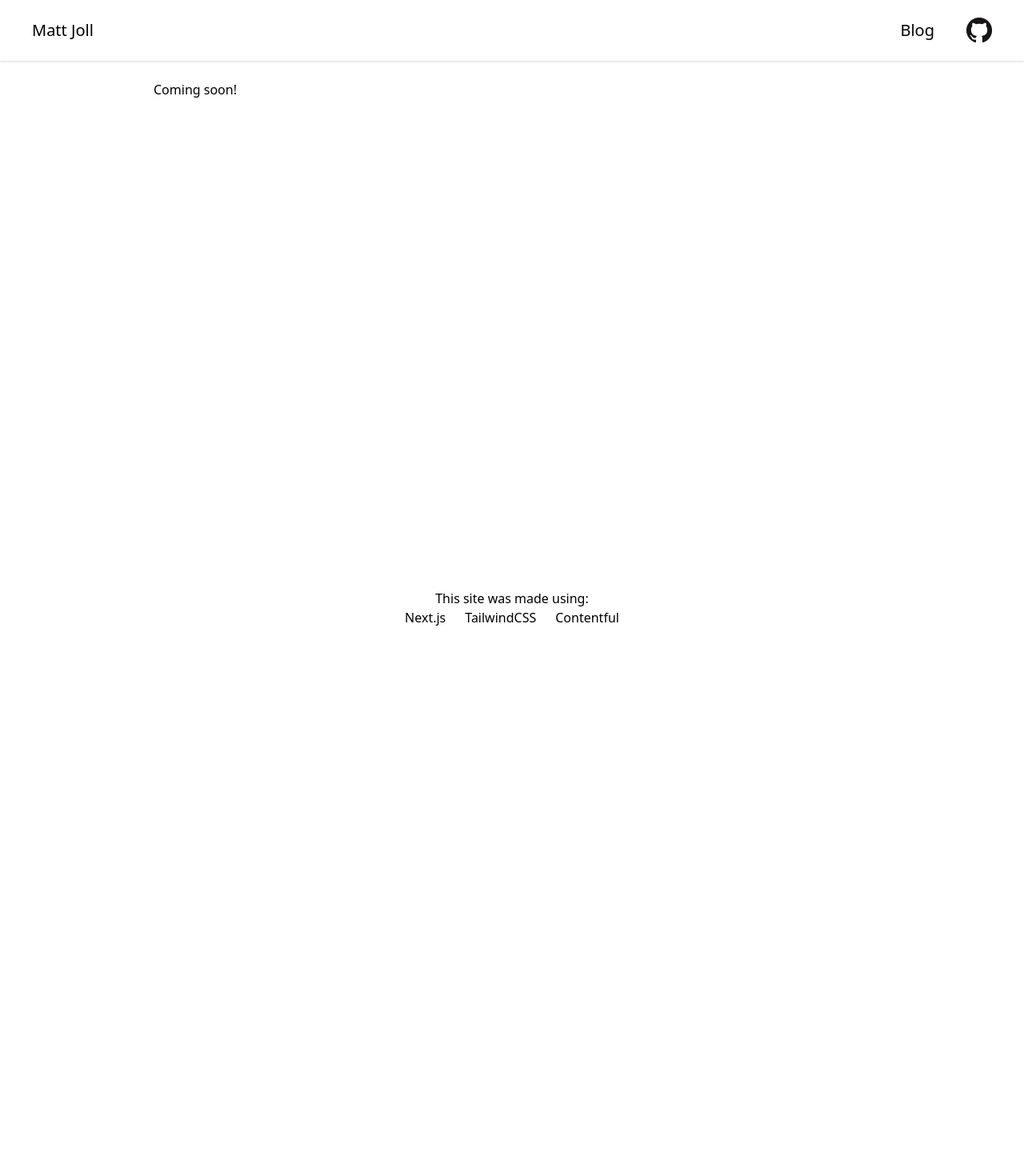
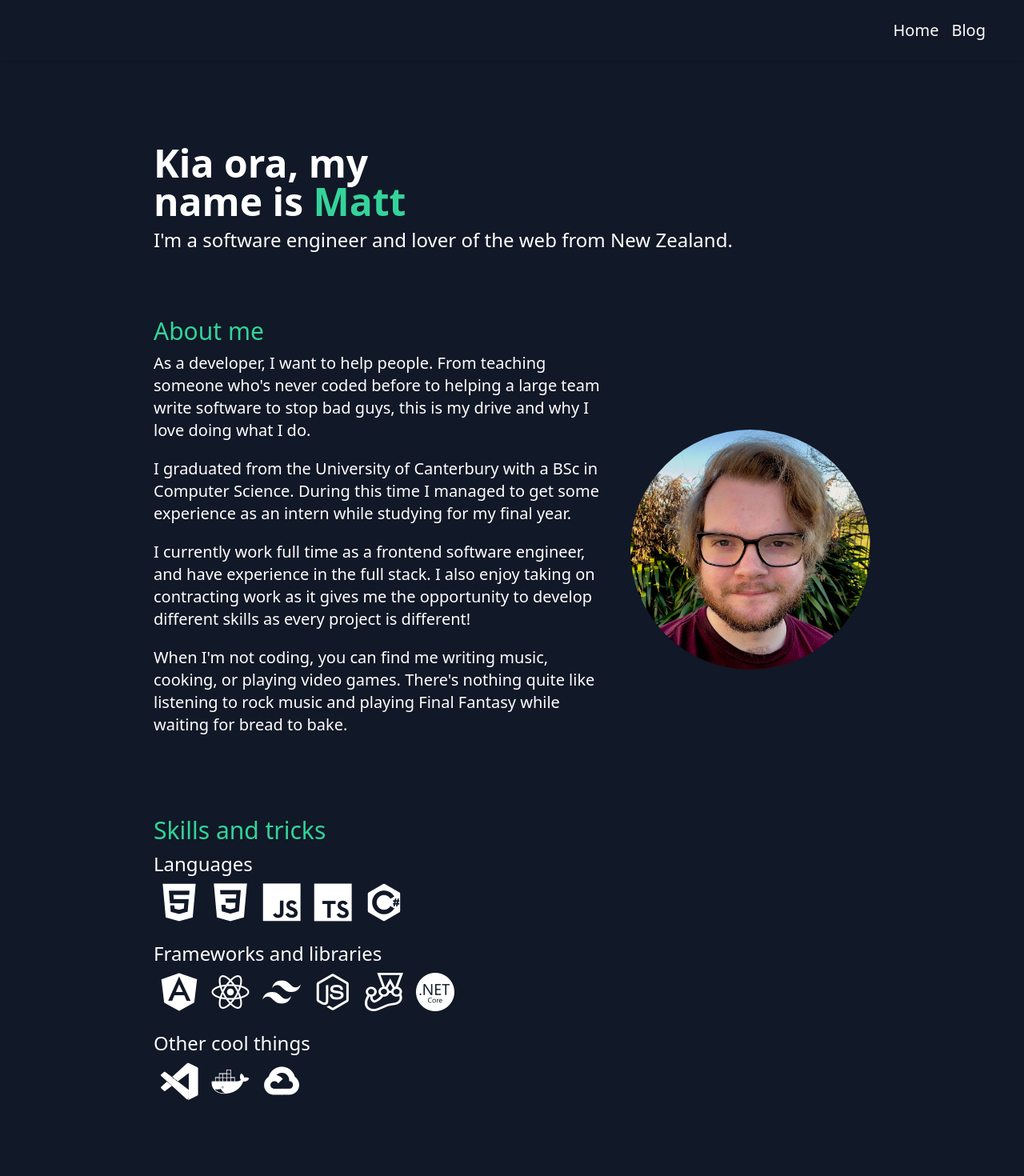
Before and after one commit to mattjoll/matt-joll-website-next, a Next.js app: page / in a window 1280 px wide. Shown: the top 1470 px of the page at 80% size. Before the commit the page ends 800 px from the top, so only its background shows below. Built offline with nearby package versions, Linux system fonts and the light colour scheme.

Commit message:
feat(landing): Create initial landing page with about and skills sections

```diff
--- /dev/null
+++ b/components/AboutSection.tsx
@@ -0,0 +1,7 @@
+import { FunctionComponent } from 'react';
+
+const AboutSection: FunctionComponent = ({ children }) => {
+  return <section className="my-20">{children}</section>;
+};
+
+export default AboutSection;
--- a/components/BlogPostPreview.tsx
+++ b/components/BlogPostPreview.tsx
@@ -8,7 +8,7 @@ type BlogPostPreviewProps = {
 
 const BlogPostPreview: FunctionComponent<BlogPostPreviewProps> = (props) => {
   return (
-    <div className="bg-white p-4 rounded-lg shadow-lg">
+    <div className="p-4 rounded-lg shadow-lg">
       <div className="h-full flex flex-col">
         <h2>{props.blogPost.title}</h2>
         <div className="font-light my-2 text-sm">
--- /dev/null
+++ b/components/DevIcon.tsx
@@ -0,0 +1,22 @@
+import { FunctionComponent } from 'react';
+
+type DevIconProps = {
+  icon: string;
+  link?: string;
+  size?: string;
+};
+
+const DevIcon: FunctionComponent<DevIconProps> = (props) => {
+  return (
+    <a
+      className="cursor-pointer mx-2"
+      href={props.link}
+      target="_blank"
+      rel="noopener noreferrer"
+    >
+      <i className={`${props.icon} ${props.size || 'text-5xl'}`}></i>
+    </a>
+  );
+};
+
+export default DevIcon;
--- a/components/Footer.tsx
+++ b/components/Footer.tsx
@@ -1,35 +1,22 @@
 import { FunctionComponent } from 'react';
+import DevIcon from './DevIcon';
 
 const Footer: FunctionComponent = () => {
   return (
-    <footer className="flex flex-col items-center w-max mx-auto py-4">
-      <span>This site was made using: </span>
-      <div>
-        <a
-          className="px-3 hover:text-green-600"
-          href="https://nextjs.org"
-          target="_blank"
-          rel="noopener noreferrer"
-        >
-          Next.js
-        </a>
-        <a
-          className="px-3 hover:text-green-600"
-          href="https://tailwindcss.com"
-          target="_blank"
-          rel="noopener noreferrer"
-        >
-          TailwindCSS
-        </a>
-        <a
-          className="px-3 hover:text-green-600"
-          href="https://www.contentful.com"
-          target="_blank"
-          rel="noopener noreferrer"
-        >
-          Contentful
-        </a>
-      </div>
+    <footer className="py-4 flex justify-center">
+      <span>
+        &#169; 2021 Matt Joll |{' '}
+        <DevIcon
+          icon="devicon-twitter-original"
+          link="https://twitter.com/mattjoll"
+          size="text-md"
+        />
+        <DevIcon
+          icon="devicon-github-original"
+          link="https://github.com/mattjoll"
+          size="text-xl"
+        />
+      </span>
     </footer>
   );
 };
--- a/components/NavBar.tsx
+++ b/components/NavBar.tsx
@@ -4,23 +4,10 @@ import NavButton from './NavButton';
 
 const NavBar: FunctionComponent = () => {
   return (
-    <nav className="bg-white flex items-center justify-between px-10 py-4 shadow text-xl">
-      <div>Matt Joll</div>
+    <nav className="bg-gray-900 flex items-center justify-end px-10 py-4 shadow text-xl">
       <div className="flex items-center">
+        <NavButton href="/" label="Home" />
         <NavButton href="/blog" label="Blog" />
-        <a
-          className="max-h-8 ml-8"
-          href="https://github.com/mattjoll"
-          target="_blank"
-          rel="noopener noreferrer"
-        >
-          <Image
-            alt="GitHub"
-            height={32}
-            src="/images/GitHub-Mark-32px.png"
-            width={32}
-          />
-        </a>
       </div>
     </nav>
   );
--- a/components/PageHead.tsx
+++ b/components/PageHead.tsx
@@ -28,6 +28,10 @@ const PageHead: FunctionComponent<PageHeadProps> = (props) => {
       />
       <meta name="og:type" content={props.type || 'website'} />
       <link rel="icon" href="/favicon.ico" />
+      <link
+        rel="stylesheet"
+        href="https://cdn.jsdelivr.net/gh/devicons/devicon@v2.14.0/devicon.min.css"
+      />
     </Head>
   );
 };
--- a/pages/blog/index.tsx
+++ b/pages/blog/index.tsx
@@ -13,7 +13,7 @@ const Blog: NextPage<BlogProps> = (props) => {
   ));
 
   return (
-    <div>
+    <div className="mt-20">
       <PageHead title="Blog" pageUrl="/blog" />
       <h1>Blog</h1>
       <div className="grid auto-rows-auto gap-4 grid-cols-1 lg:grid-cols-2 mt-5">
--- a/pages/index.tsx
+++ b/pages/index.tsx
@@ -1,11 +1,115 @@
 import type { NextPage } from 'next';
+import Image from 'next/image';
+import AboutSection from '../components/AboutSection';
+import DevIcon from '../components/DevIcon';
 import PageHead from '../components/PageHead';
 
 const Home: NextPage = () => {
   return (
     <div>
       <PageHead />
-      <h3>Coming soon!</h3>
+      <AboutSection>
+        <h1 className="max-w-sm">
+          Kia ora, my name is <span className="text-green-400">Matt</span>
+        </h1>
+        <h3>
+          I&apos;m a software engineer and lover of the web from New Zealand.
+        </h3>
+      </AboutSection>
+
+      <AboutSection>
+        <h2>About me</h2>
+        <article className="flex flex-col items-center lg:flex-row">
+          <section>
+            <p>
+              As a developer, I want to help people. From teaching someone
+              who&apos;s never coded before to helping a large team write
+              software to stop bad guys, this is my drive and why I love doing
+              what I do.
+            </p>
+            <p>
+              I graduated from the University of Canterbury with a BSc in
+              Computer Science. During this time I managed to get some
+              experience as an intern while studying for my final year.
+            </p>
+            <p>
+              I currently work full time as a frontend software engineer, and
+              have experience in the full stack. I also enjoy taking on
+              contracting work as it gives me the opportunity to develop
+              different skills as every project is different!
+            </p>
+            <p>
+              When I&apos;m not coding, you can find me writing music, cooking,
+              or playing video games. There&apos;s nothing quite like listening
+              to rock music and playing Final Fantasy while waiting for bread to
+              bake.
+            </p>
+          </section>
+          <figure className="block flex-shrink-0 lg:ml-6">
+            <Image
+              alt="Matt Joll"
+              className="rounded-full"
+              src="/images/Matt-head.jpg"
+              height={300}
+              width={300}
+            />
+          </figure>
+        </article>
+      </AboutSection>
+
+      <AboutSection>
+        <h2>Skills and tricks</h2>
+        <h3>Languages</h3>
+        <p className="flex flex-wrap">
+          <DevIcon
+            icon="devicon-html5-plain"
+            link="https://en.wikipedia.org/wiki/HTML5"
+          />
+          <DevIcon
+            icon="devicon-css3-plain"
+            link="https://en.wikipedia.org/wiki/CSS"
+          />
+          <DevIcon
+            icon="devicon-javascript-plain"
+            link="https://developer.mozilla.org/en-US/docs/Web/JavaScript"
+          />
+          <DevIcon
+            icon="devicon-typescript-plain"
+            link="https://www.typescriptlang.org"
+          />
+          <DevIcon
+            icon="devicon-csharp-plain"
+            link="https://docs.microsoft.com/en-us/dotnet/csharp/tour-of-csharp/"
+          />
+        </p>
+        <h3>Frameworks and libraries</h3>
+        <p className="flex flex-wrap">
+          <DevIcon icon="devicon-angularjs-plain" link="https://angular.io" />
+          <DevIcon icon="devicon-react-original" link="https://reactjs.org" />
+          <DevIcon
+            icon="devicon-tailwindcss-plain"
+            link="https://tailwindcss.com"
+          />
+          <DevIcon icon="devicon-nodejs-plain" link="https://nodejs.org/en/" />
+          <DevIcon icon="devicon-jest-plain" link="https://jestjs.io" />
+          <DevIcon
+            icon="devicon-dotnetcore-plain"
+            link="https://dotnet.microsoft.com/learn/dotnet/what-is-dotnet"
+          />
+        </p>
+        <h3>Other cool things</h3>
+        <p className="flex flex-wrap">
+          <DevIcon
+            icon="devicon-vscode-plain"
+            link="https://code.visualstudio.com"
+          />
+          <DevIcon icon="devicon-docker-plain" link="https://www.docker.com" />
+          <DevIcon
+            icon="devicon-googlecloud-plain"
+            link="https://cloud.google.com"
+          />
+        </p>
+      </AboutSection>
     </div>
   );
 };
--- a/styles/globals.css
+++ b/styles/globals.css
@@ -4,24 +4,34 @@
   html,
   body,
   #__next {
+    @apply bg-gray-900;
     @apply h-full;
+    @apply text-white;
+  }
+
+  h1,
+  h2,
+  h3 {
+    @apply mb-2;
   }
 
   h1 {
     @apply font-bold;
     @apply text-5xl;
   }
+
   h2 {
+    @apply text-green-400;
     @apply text-3xl;
   }
 
-  /* Style for wherever markdown is rendered as HTML. */
-  .markdown > p {
-    @apply mb-5;
+  h3 {
+    @apply text-2xl;
   }
 
-  .markdown > h2 {
-    @apply mb-2;
+  p {
+    @apply sm:text-xl;
+    @apply mb-5;
   }
 }
 
```
Also changed, not shown: public/images/GitHub-Mark-32px.png (deleted), public/images/Matt-head.jpg (added).
